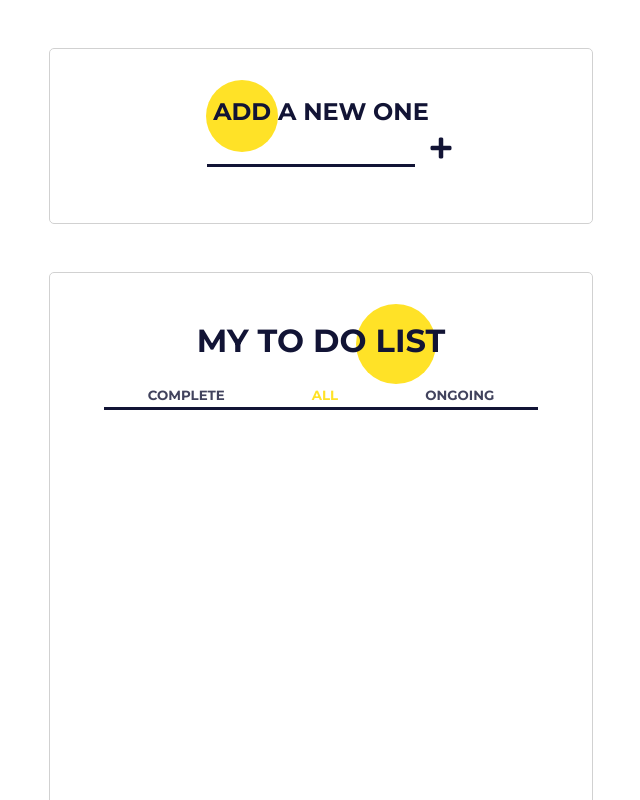
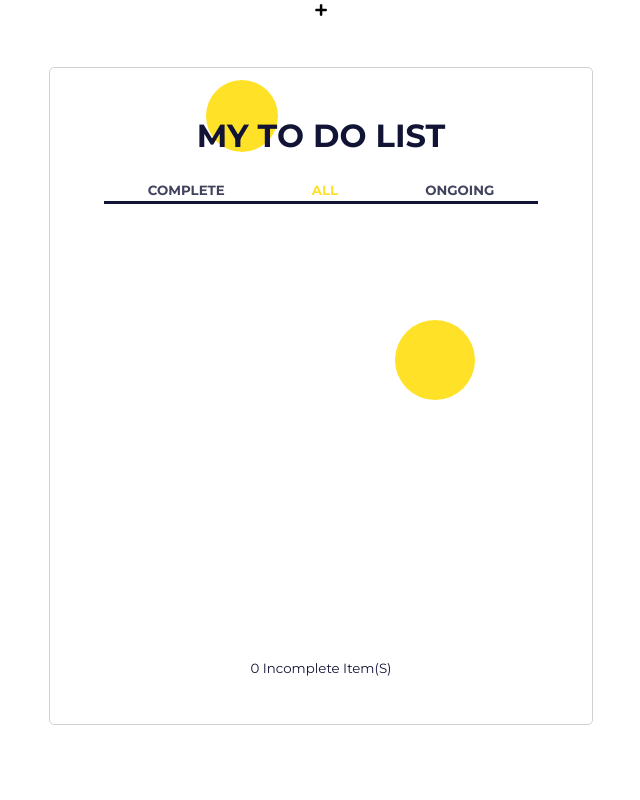
Before and after one commit to chevtong/intro-react, a React (Create React App) app: page / in a window 1280 px wide. Shown: the top 800 px of the page, without its empty margins (319-959 px from the left). Built offline with nearby package versions, Linux system fonts and the light colour scheme.

Commit message:
Add condition rendering to add new item section

```diff
--- a/src/App.css
+++ b/src/App.css
@@ -10,6 +10,25 @@ body {
   /* background-color: #e8d5b7; */
   font-family: "Montserrat", sans-serif;
   color: #121435;
+}
+
+body::-webkit-scrollbar {
+  width: 0.4em;
+
+}
+
+body::-webkit-scrollbar-track {
+  -webkit-box-shadow: none;
+          box-shadow: none;
+  background-color: #ffe227;
+
+}
+
+body::-webkit-scrollbar-thumb {
+  background-color: #121435;
+  height: 5px;
+  border-radius: 5px;
+
 }
 
 ul {
@@ -64,7 +83,7 @@ p.todo-countdown{
     font-size: smaller;
 
 }
-.addtodo-btn, .edit-btn, .trash-btn, .goback-btn, .editsubmit-btn{
+.addtodo-btn, .edit-btn, .trash-btn, .goback-btn, .editsubmit-btn, .newtodo-btn{
   background-color: transparent;
 }
 .addtodo-btn i  {
@@ -164,6 +183,7 @@ input[type="checkbox"]:checked:after {
   border-radius: 5px;;
   margin: 3rem;
   padding: 3rem 0;
+  transition: all .3s ease-in-out;
 }
 .edit-template{
     margin: 2rem 0;
@@ -184,8 +204,19 @@ input[type="checkbox"]:checked:after {
     height: 5rem;
     width: 5rem;
     position: fixed;
-    top: 38%;
-    right: 41%;
+    top: 40%;
+    right: 38%;
     border-radius: 50%;
     z-index: -1;
   }
+
+  /* .circle3 {
+    background: #ffe227;
+    height: 4.5rem;
+    width: 4.5rem;
+    position: fixed;
+    top: 70%;
+    left: 30%;
+    border-radius: 50%;
+    z-index: -1;
+  } */
--- a/src/App.js
+++ b/src/App.js
@@ -7,6 +7,7 @@ import List from "./components/List";
 
 function App() {
 
+  const [isAdding,setIsAdding] = useState(false);
   const [todos, setTodos] = useState([]);
   //create 2 more status to track the change of statusDisplay (ALL/Complete/Incomplete)
   //and showing the complete/incomplete items accordingly
@@ -35,14 +36,30 @@ function App() {
     window.localStorage.setItem(LSKEY, JSON.stringify(todos));
   }, [todos]);
 
+  const addTodoHandler = () =>{
+    //console.log(isAdding)
+    setIsAdding(isAdding? false : true)
+
+  }
+
+
+
   return (
     <div className="App">
 
+<div className="circle1"></div>
+      <div className="circle2"></div>
 
+
+      <button type="submit" className="newtodo-btn" onClick={addTodoHandler}>
+        <i className="fas fa-plus"></i>
+      </button>
       <Form
         //need to pass the props to the components, so we can use inside it
         todos={todos}
         setTodos={setTodos}
+        isAdding={isAdding}
+        setIsAdding={setIsAdding}
       />
 
       <List
--- a/src/components/Form.js
+++ b/src/components/Form.js
@@ -2,7 +2,7 @@ import React, { useRef } from "react";
 import { v4 as uuidv4 } from "uuid";
 
 //get the props from App.js, will need both todos and setTodos here
-const Form = ({ todos, setTodos }) => {
+const Form = ({ todos, setTodos, isAdding, setIsAdding }) => {
 
   //useRef can take the entry of the input
   const inputRef = useRef();
@@ -24,12 +24,9 @@ const Form = ({ todos, setTodos }) => {
     inputRef.current.value = null;
   };
 
+  const addingTemplate = (
+    <div className="form">
 
-
-  return (
-    <div className="form">
-      <div className="circle1"></div>
-      <div className="circle2"></div>
 
       <h2>ADD A NEW ONE</h2>
       <input
@@ -47,6 +44,16 @@ const Form = ({ todos, setTodos }) => {
 
 
     </div>
+  )
+
+
+
+
+  return (
+    <div>
+    {isAdding ? addingTemplate : ""}
+    </div>
+
   );
 };
 
--- a/src/components/List.js
+++ b/src/components/List.js
@@ -177,7 +177,7 @@ function List({
     <div className="edit-template">
       {editItem.map((todo) => (
         <div key={todo.id}>
-          <h2 className="edit-title">EDIT ITEM</h2>
+          <h2 className="edit-title">EDIT AN ITEM</h2>
           <button onClick={() => setIsEditing(false)} type="submit" className="goback-btn">
           <i class="fas fa-arrow-left"></i>
           </button>
```
